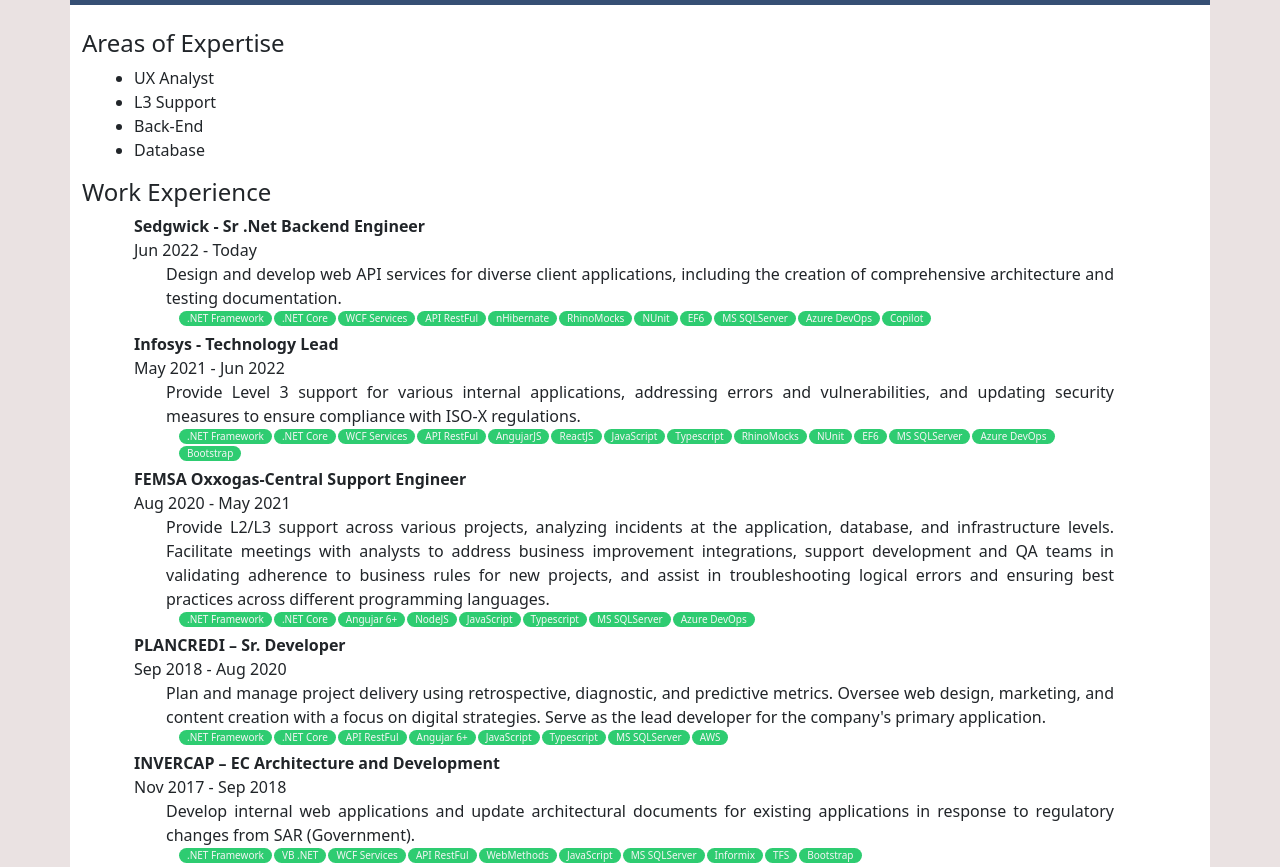
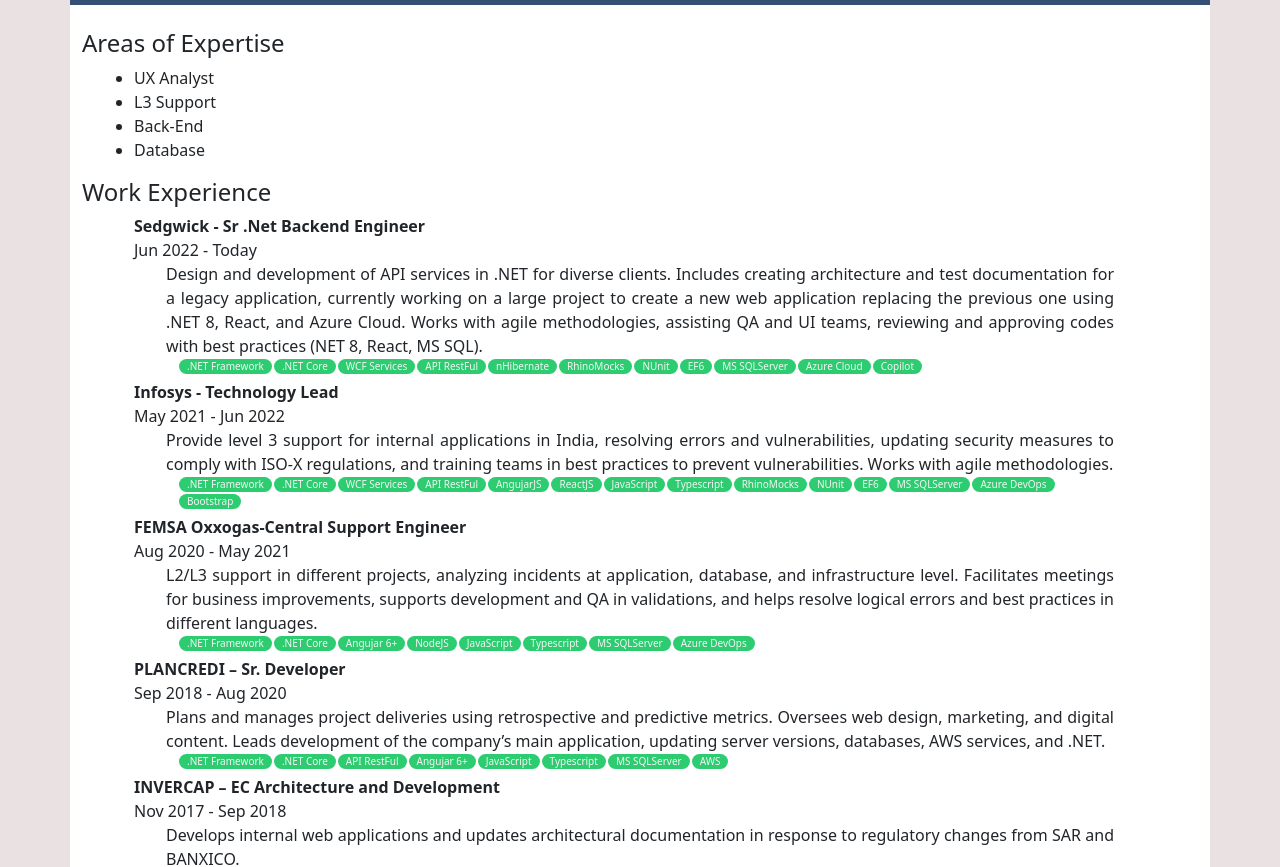
Before and after one commit to JorgeDeveloperMEX/cv, a plain HTML site: page index.html in a window 1280 px wide. Shown: the part 88-955 px from the top of the page. Drawn offline with nearby package versions, Linux system fonts and the light colour scheme.

Commit message:
JS- updating job description

```diff
--- a/index.html
+++ b/index.html
@@ -42,7 +42,11 @@
                 </div>
                 <div class="tab-description">
                     <div class="row">
-                        Design and develop web API services for diverse client applications, including the creation of comprehensive architecture and testing documentation.
+                        Design and development of API services in .NET for diverse clients. Includes creating architecture and test documentation
+for a legacy application, currently working on a large project to create a new web
+application replacing the previous one using .NET 8, React, and Azure Cloud. Works with
+agile methodologies, assisting QA and UI teams, reviewing and approving codes with best
+practices (NET 8, React, MS SQL).
                     </div>
 
                     <div class="row">
@@ -56,7 +60,7 @@
                             <div class="tech-box">NUnit</div>
                             <div class="tech-box">EF6</div>
                             <div class="tech-box">MS SQLServer </div>
-                            <div class="tech-box">Azure DevOps</div>
+                            <div class="tech-box">Azure Cloud</div>
                             <div class="tech-box">Copilot</div>
                         </div>
                     </div>
@@ -75,7 +79,9 @@
                 </div>
                 <div class="tab-description">
                     <div class="row">
-                        Provide Level 3 support for various internal applications, addressing errors and vulnerabilities, and updating security measures to ensure compliance with ISO-X regulations.
+                        Provide level 3 support for internal applications in India, resolving errors and
+vulnerabilities, updating security measures to comply with ISO-X regulations, and training
+teams in best practices to prevent vulnerabilities. Works with agile methodologies.
                     </div>
                     <div class="row">
                         <div class="tech-inline">
@@ -110,9 +116,8 @@
                 </div>
                 <div class="tab-description">
                     <div class="row">
-                        Provide L2/L3 support across various projects, analyzing incidents at the application, database, and infrastructure levels.
-                        Facilitate meetings with analysts to address business improvement integrations, support development and QA teams in validating adherence to business rules for new projects,
-                         and assist in troubleshooting logical errors and ensuring best practices across different programming languages.
+                        L2/L3 support in different projects, analyzing incidents at application, database, and infrastructure level. Facilitates meetings for business improvements, supports
+                        development and QA in validations, and helps resolve logical errors and best practices in different languages.
                     </div>
                     <div class="row">
                         <div class="tech-inline">
@@ -141,9 +146,9 @@
                 </div>
                 <div class="tab-description">
                     <div class="row">
-                        Plan and manage project delivery using retrospective, diagnostic, and predictive metrics.
-                         Oversee web design, marketing, and content creation with a focus on digital strategies.
-                         Serve as the lead developer for the company's primary application.
+                        Plans and manages project deliveries using retrospective and predictive metrics. Oversees
+web design, marketing, and digital content. Leads development of the company’s main
+application, updating server versions, databases, AWS services, and .NET.
                     </div>
                     <div class="row">
                         <div class="tech-inline">
@@ -172,7 +177,7 @@
                 </div>
                 <div class="tab-description">
                     <div class="row">
-                        Develop internal web applications and update architectural documents for existing applications in response to regulatory changes from SAR (Government).
+                        Develops internal web applications and updates architectural documentation in response to regulatory changes from SAR and BANXICO.
                     </div>
                     <div class="row">
                         <div class="tech-inline">
```
